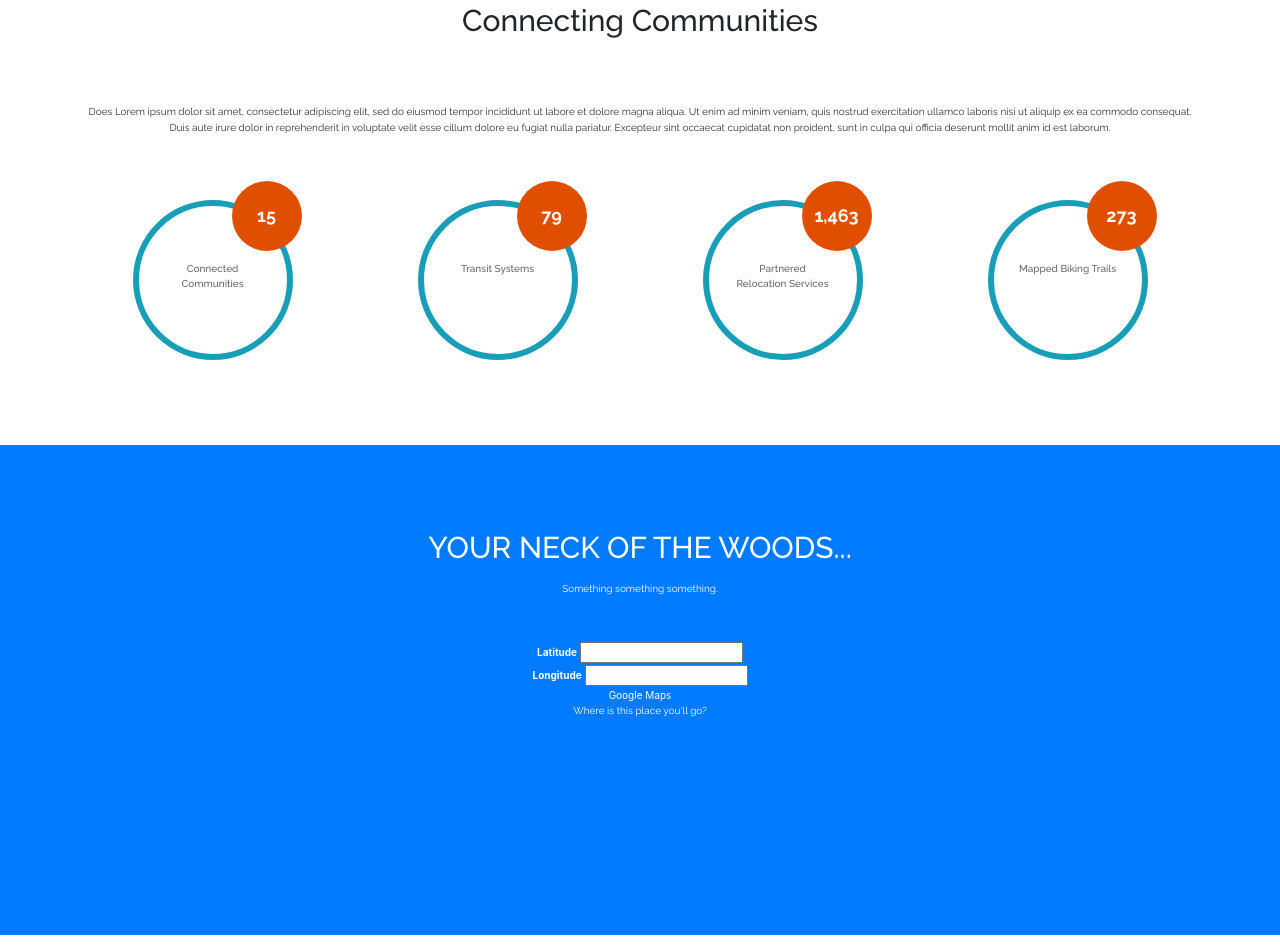
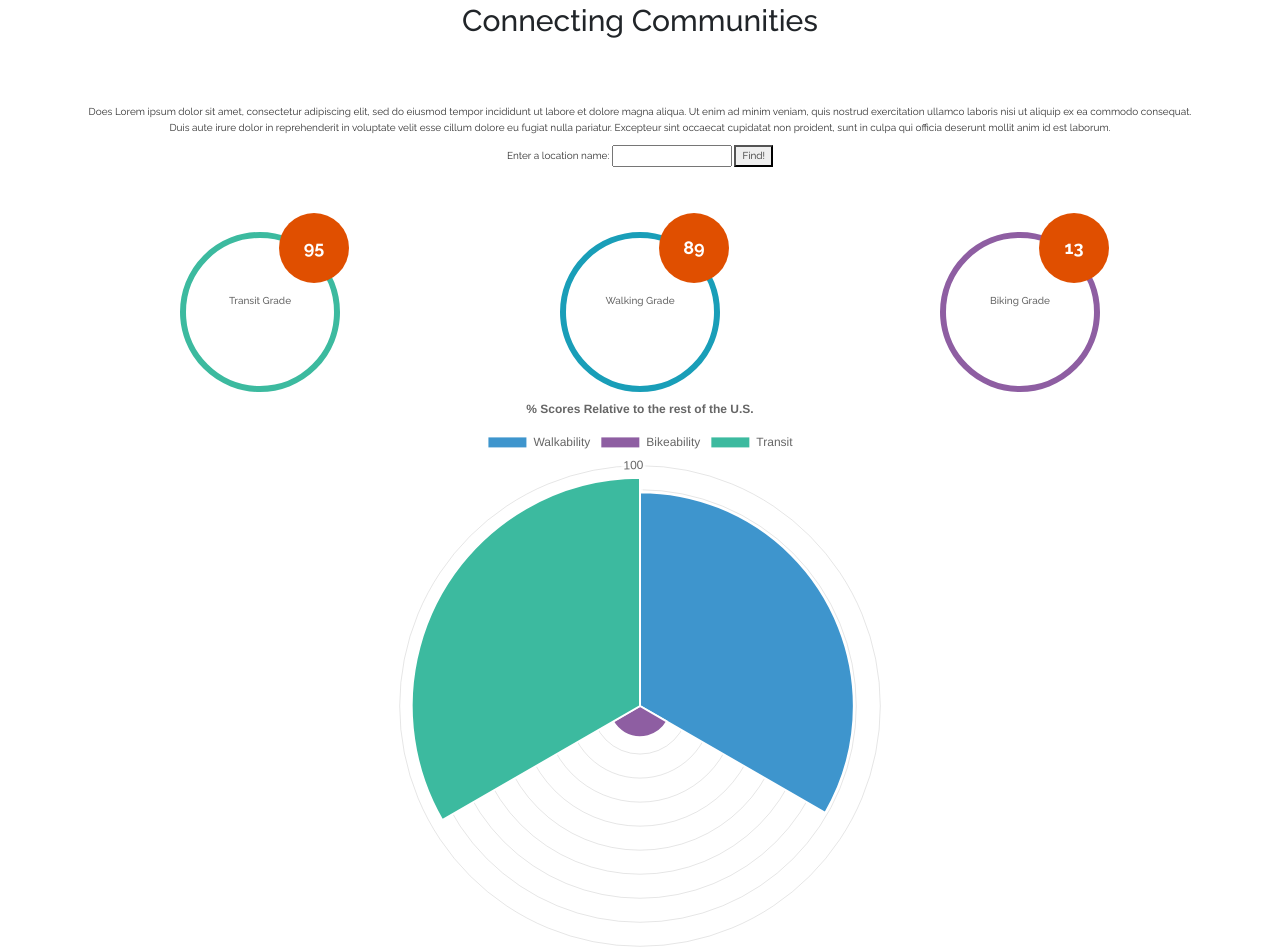
Before and after one commit to apleek3/endCap, a plain HTML site: page index.html in a window 1280 px wide. Shown: the part 952-1902 px from the top of the page. Drawn offline with nearby package versions, Linux system fonts and the light colour scheme; some packages are replaced by stand-ins of ours.

Commit message:
added new functionality and style changes

```diff
--- a/assets/css/style.css
+++ b/assets/css/style.css
@@ -489,6 +489,16 @@ body.mobile-nav-active #mobile-nav-toggle {
   font-weight: 700;
 }
 
+#walk-cirlce {
+  border-color:#3e95cd;
+}
+#bike-circle {
+  border-color:#8e5ea2;
+}
+#transit-circle{
+  border-color: #3cba9f;
+}
+
 /* ==================================================
   Parallax Styling
   ================================================== */
@@ -972,3 +982,7 @@ body.mobile-nav-active #mobile-nav-toggle {
     padding-right: 30px;
   }
 }
+
+#myChart {
+  width: 100px;
+}
--- a/index.html
+++ b/index.html
@@ -45,10 +45,7 @@
                 <p class="tagline">
                     "See Beyond the Edges" in any Community.
                 </p>
-                <p>Enter a location name:
-                    <input id="address">
-                    <button id="addressBtn">Find!</button>
-                </p>
+
             </div>
         </div>
     </section>
@@ -98,47 +95,55 @@
                 consequat. Duis aute irure dolor in reprehenderit in voluptate velit esse cillum dolore eu fugiat nulla pariatur.
                 Excepteur sint occaecat cupidatat non proident, sunt in culpa qui officia deserunt mollit anim id est laborum.
             </p>
-
+            <div class="md-col-6">
+                <p>Enter a location name:
+                    <input id="address">
+                    <button id="addressBtn">Find!</button>
+                </p>
+            </div>
             <div class="row stats-row">
-
+                <!--
                 <div class="stats-col text-center col-md-3 col-sm-6">
                     <div class="circle">
                         <span class="stats-no" data-toggle="counter-up">15
+
+                        </span>Connected Communities
+
+                    </div>
+                </div>
+                -->
+
+                <div class="stats-col text-center col-md-4 col-sm-6">
+                    <div id="transit-circle" class="circle">
+                        <span id="stats-no-transit" class="stats-no" data-toggle="counter-up">
                             <!--Dummy Number-->
-                        </span>Connected Communities
+                        </span>Transit Grade
                         <!--Dummy Title-->
                     </div>
                 </div>
 
-                <div class="stats-col text-center col-md-3 col-sm-6">
-                    <div class="circle">
-                        <span class="stats-no" data-toggle="counter-up">79
+                <div class="stats-col text-center col-md-4 col-sm-6">
+                    <div id "walk-circle" class="circle">
+                        <span id="stats-no-walk" class="stats-no" data-toggle="counter-up">
                             <!--Dummy Number-->
-                        </span>Transit Systems
+                        </span>Walking Grade
                         <!--Dummy Title-->
                     </div>
                 </div>
 
-                <div class="stats-col text-center col-md-3 col-sm-6">
-                    <div class="circle">
-                        <span class="stats-no" data-toggle="counter-up">1,463
+                <div class="stats-col text-center col-md-4 col-sm-6">
+                    <div id="bike-circle" class="circle">
+                        <span id="stats-no-bike" class="stats-no" data-toggle="counter-up">
                             <!--Dummy Number-->
-                        </span>Partnered Relocation Services
-                        <!--Dummy Title-->
-                    </div>
-                </div>
-
-                <div class="stats-col text-center col-md-3 col-sm-6">
-                    <div class="circle">
-                        <span class="stats-no" data-toggle="counter-up">273
-                            <!--Dummy Number-->
-                        </span>Mapped Biking Trails
+                        </span>Biking Grade
                         <!--Dummy Title-->
                     </div>
                 </div>
 
             </div>
-
+            <div class="chart-container" style="position: relative; height:auto; width:auto">
+                <canvas id="myChart" width="auto" height="auto"></canvas>
+            </div>
         </div>
     </section>
 
@@ -284,13 +289,14 @@
                 <div class="widget">
                     <button>Button with only text</button>
 
-                </div class="fluid-container">
-                <canvas id="myChart" width="auto" height="auto" placeholder="Enter an address above to chart your next destination."></canvas>
+
+                    <!-- <div class="fluid-container well" id="slider"></div>-->
+                </div>
+
             </div>
-            <!-- <div class="fluid-container well" id="slider"></div>-->
         </div>
+    </div>
 
-    </div>
 
     <script type="text/javascript" src="./javascript/app.js"></script>
 </body>
--- a/javascript/app.js
+++ b/javascript/app.js
@@ -1,6 +1,61 @@
 $(document).ready(function () {
-    console.log("Ready!");
-var map;
+    console.log("Ready!"); // jquery/javascript test connection
+    /*******************************************************Chart.js Test ***************************************************************/
+    var randomScalingFactor = function () {
+        return Math.round(Math.random() * 100);
+    };
+    $(".stats-no").empty()
+
+    var randomWalk = randomScalingFactor();
+    var randomBike = randomScalingFactor();
+    var randomTransit = randomScalingFactor();
+
+    $("#stats-no-walk").html(randomWalk);
+    $("#stats-no-bike").html(randomBike);
+    $("#stats-no-transit").html(randomTransit);
+
+    $("#myChart").empty(); //empty the chart to start
+    new Chart($("#myChart"), {
+        type: 'polarArea',
+        data: {
+            labels: ["Walkability", "Bikeability", "Transit"],
+            datasets: [
+                {
+                    label: "Percentage Relative to Other Neighborhoods",
+                    backgroundColor: ["#3e95cd", "#8e5ea2", "#3cba9f", "#e8c3b9", "#c45850"],
+                    data: [
+                        randomWalk,
+                        randomBike,
+                        randomTransit
+                    ],
+                }
+            ]
+        },
+        options: {
+            title: {
+                display: true,
+                text: '% Scores Relative to the rest of the U.S.'
+            }
+        }
+    });
+
+    function addData(chart, label, data) {
+        chart.data.labels.push(label);
+        chart.data.datasets.forEach((dataset) => {
+            dataset.data.push(data);
+        });
+        chart.update();
+    }
+
+    function removeData(chart) {
+        chart.data.labels.pop();
+        chart.data.datasets.forEach((dataset) => {
+            dataset.data.pop();
+        });
+        chart.update();
+    }
+    /********************************************************Google Geocoder************************************************************ */
+    var map;
     var geocoder; // global variable
     google.maps.event.addDomListener(window, 'load', initialize);
 
@@ -28,7 +83,7 @@ var map;
         geocoder.geocode({ 'address': aName },
             function (results, status) {
                 if (status == google.maps.GeocoderStatus.OK) {
-                    alert("found location: " + aName, results[0].geometry.location);
+                    console.log("found location: " + aName, results[0].geometry.location);
 
                     console.log(aName);
                     console.log(results);
@@ -48,13 +103,13 @@ var map;
                 var lng = results[0].geometry.location.lng();
                 var streetNumber = results[0].address_components[0].long_name;
                 var streetName = results[0].address_components[1].long_name;
-                var splitStreetName = streetName.split(" ");
+                var splitStreetName = streetName.split(" "); //splits up the name of the street into an array that can be plugged in to the walkscore API
                 var cityName = results[0].address_components[3].long_name;
                 var stateName = results[0].address_components[5].short_name;
                 var zipCode = results[0].address_components[7].short_name;
 
                 console.log(splitStreetName);
-
+                /*******************************************************Walkscore API ***************************************************** */
                 var queryURL = "http://api.walkscore.com/score?format=json&address=" + streetNumber + "%" + splitStreetName[0] + "%20" + splitStreetName[1] + "%20" + cityName + "%20" + stateName + "%20" + zipCode + "&lat=" + lat + "&lon=" + lng + "&transit=1&bike=1&wsapikey=ff4ba6de25e0330999725219145aa77c"
 
                 console.log(queryURL);
@@ -69,7 +124,16 @@ var map;
                     console.log("Bike Score: " + response.bike.score);
                     console.log("Transit Score: " + response.transit.score);
 
-                    new Chart($("#myChart"), {
+                    $(".stats-no").empty();
+                    $("#stats-no-walk").html(response.walkscore);
+                    $("#stats-no-bike").html(response.bike.score);
+                    $("#stats-no-transit").html(response.transit.score);
+
+                    $('#myChart').remove();
+                    $('.chart-container').append('<canvas id="myChart" width="auto" height="auto"><canvas>');
+
+
+                    new Chart($("#myChart"), { //adds the Walkscore data to myChart
                         type: 'polarArea',
                         data: {
                             labels: ["Walkability", "Bikeability", "Transit"],
```
